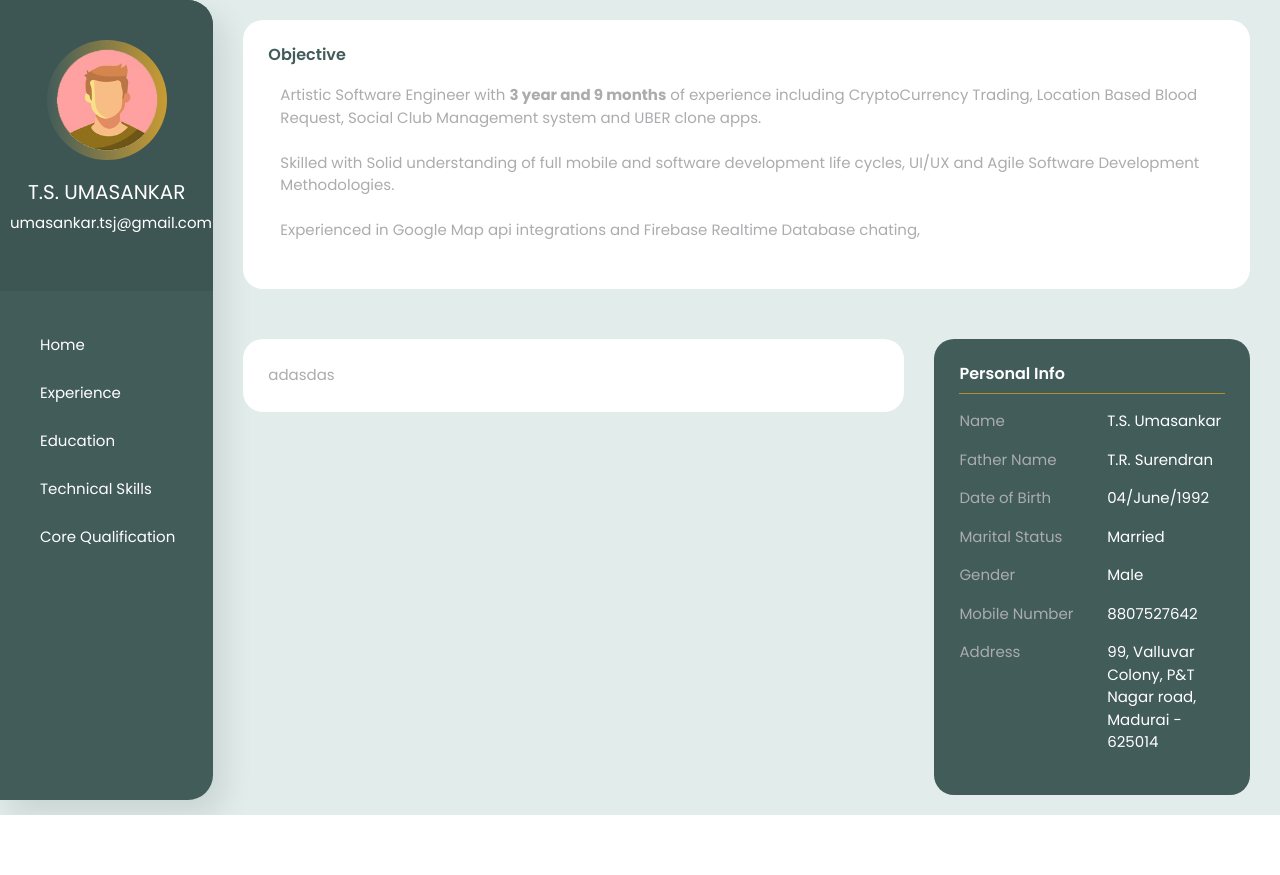
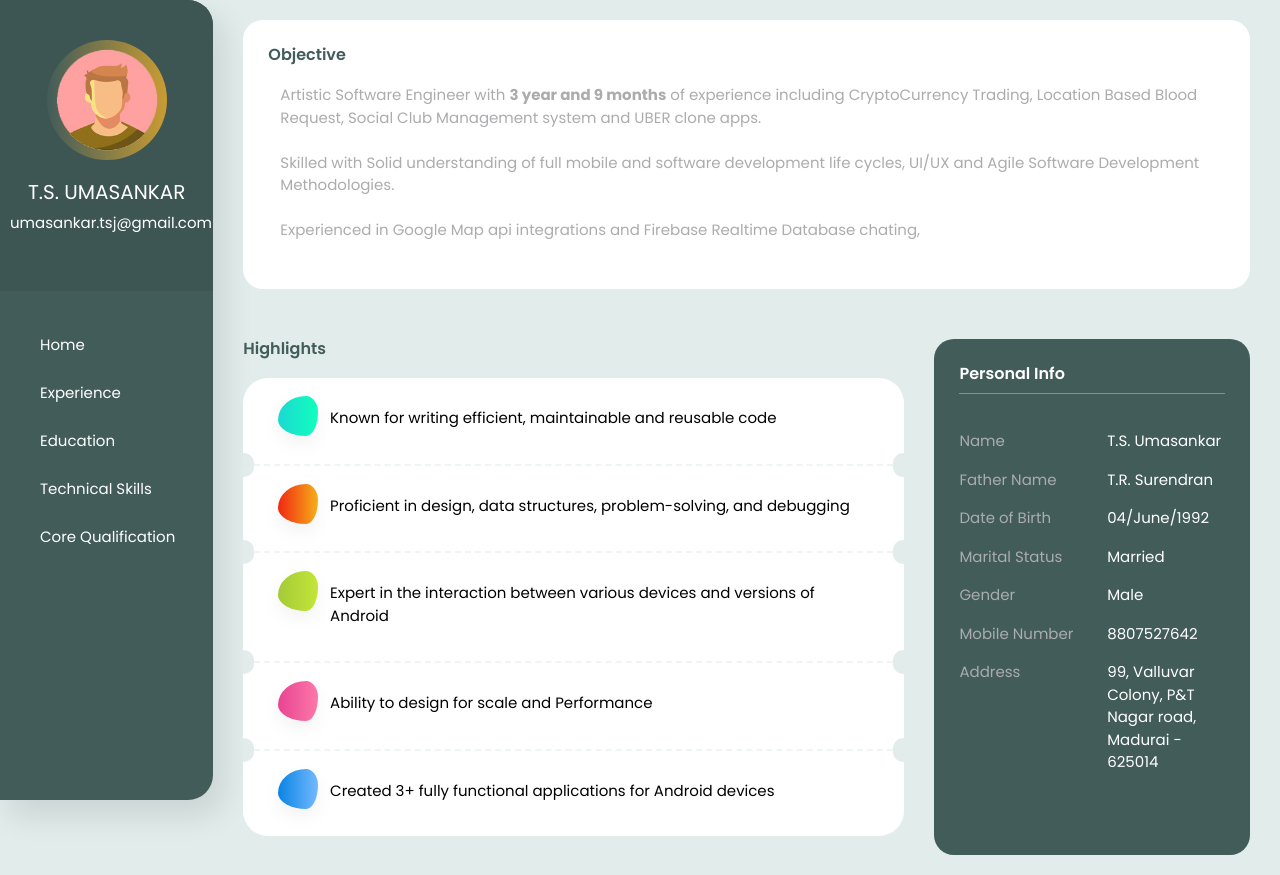
Before and after one commit to umasankar-ts/react-resume, a React (Create React App) app: page / in a window 1280 px wide. Both pictures are taken after a click on the picture 640 px from the left and 475 px from the top of the page. Before the commit the page ends 815 px from the top, so only its background shows below. Built offline with nearby package versions, Linux system fonts and the light colour scheme; a web font is replaced by a local one.

Commit message:
Highlights added to Home component

```diff
--- a/src/App.css
+++ b/src/App.css
@@ -91,6 +91,12 @@ p {
 }
 .margin-top-none{
     margin-top: 0 !important
+}
+.padding-right-none{
+    padding-right: 0
+}
+.padding-left-none{
+    padding-left: 0
 }
 /*============
 Colors
@@ -251,3 +257,100 @@ Home Component
 .personal-info-hr{
     margin-top: 10px !important
 }
+
+.personal-info-sec{
+    padding-top: 20px;
+    padding-bottom: 40px;
+}
+.highlight-view {
+    background: #fff;
+    padding: 18px 35px;
+    position: relative;
+    overflow: hidden;
+}
+.highlight-topview:before, .highlight-topview:after {
+    content: "";
+    display: block;
+    background: #e1eceb;
+    position: absolute;
+    top: -9px;
+    width: 20px;
+    height: 20px;
+    border-radius: 25px;
+}
+
+.highlight-view-left:before{
+     left: -9px;
+}
+.highlight-view-right:after{
+    right: -9px;
+}
+
+.highlight-bottomview:before, .highlight-bottomview:after{
+    content: "";
+    display: block;
+    background: #e1eceb;
+    position: absolute;
+    bottom: -9px;
+    width: 20px;
+    height: 20px;
+    border-radius: 25px;
+}
+
+.dashed-border{
+    border-top:1px dashed #eff5f4;
+    border-width: 2px;
+    background-color: #fff;
+    margin: 0px 11px
+}
+.green-gradient {
+    background-image: linear-gradient(to right, #1cd8d2 0%, #11ffbd 100%);
+}
+.orange-gradient {
+    background-image: linear-gradient(to right, #f12711 0%, #f5af19 100%);
+}
+.pale-green-gradient {
+    background-image: linear-gradient(to right, #A3CB38 0%, #C4E538 100%);
+}
+.pink-gradient {
+    background-image: linear-gradient(to right, #e84393 0%, #fd79a8 100%);
+}
+.blue-gradient {
+    background-image: linear-gradient(to right, #0984e3 0%, #74b9ff 100%);
+}
+.highlight-icon {
+    width: 35px;
+    height: 35px;
+    text-align: center;
+    padding: 20px;
+    border-radius: 70% 30% 30% 70% / 60% 40% 60% 40%;
+    -webkit-box-shadow: 0px 8px 15px 0px rgba(187, 187, 187, 0.18);
+    box-shadow: 0px 8px 15px 0px rgba(187, 187, 187, 0.18);
+    -webkit-transition: 0.2s all linear;
+    -o-transition: 0.2s all linear;
+    transition: 0.2s all linear;
+}
+.highlight-icon i {
+    position: relative;
+    color: #fff;
+    font-size: 17px;
+    display: block;
+    -webkit-background-clip: text;
+    -webkit-transition: all .5s ease;
+    -o-transition: all .5s ease;
+    transition: all .5s ease;
+    margin-top: -8px;
+    margin-left: -8px;
+}
+.highlight-content p{
+    margin-top: 11px;
+    color: #010101
+}
+.highlight-card-top-border{
+    border-top-left-radius: 25px;
+    border-top-right-radius: 25px;
+}
+.highlight-card-bottom-border{
+     border-bottom-left-radius: 25px;
+    border-bottom-right-radius: 25px;
+}
--- a/src/component/HomeComponent.js
+++ b/src/component/HomeComponent.js
@@ -25,14 +25,87 @@ class HomeComponent extends Component {
 	            </div>
 	            <div className="row">
 	            	<div className="col-xl-8 col-lg-12 col-md-12 home-section-space">
-	            		<div className="card-style white-bg">
-	            			adasdas
+	            		<h6 className="fancy-title primary-light-font">Highlights</h6>
+	            		<div className="highlight-view highlight-card-top-border">
+	            			<div className="highlight-content highlight-bottomview highlight-view-left highlight-view-right">
+	            				<div className="row">
+	            					<div className="col-md-1" align="center">
+										<div class="highlight-icon green-gradient">
+                                			<i class="lni-cog"></i>
+                            			</div>
+	            					</div>
+	            					<div className="col-md-11">
+	            						<p>Known for writing efficient, maintainable and reusable code</p>
+	            					</div>
+	            				</div>
+	            			</div>
+	        			</div>
+	            		<div className="dashed-border"></div>
+	            		<div className="highlight-view highlight-topview highlight-view-left highlight-view-right">
+	            			<div className="highlight-content highlight-bottomview highlight-view-left highlight-view-right">
+	            				<div className="row">
+	            					<div className="col-md-1" align="center">
+		            					<div class="highlight-icon orange-gradient">
+	                                		<i class="lni-layout"></i>
+	                            		</div>
+	            					</div>
+	            					<div className="col-md-11">
+	            						<p>Proficient in design, data structures, problem-solving, and debugging</p>
+	            					</div>
+	            				</div>
+	            			</div>
+	        			</div>
+	        			<div className="dashed-border"></div>
+	        			<div className="highlight-view highlight-topview highlight-view-left highlight-view-right">
+	            			<div className="highlight-content highlight-bottomview highlight-view-left highlight-view-right">
+	            				<div className="row">
+	            					<div className="col-md-1" align="center">
+		            					<div class="highlight-icon pale-green-gradient">
+			                                <i class="lni-grid"></i>
+			                            </div>
+	            					</div>
+	            					<div className="col-md-11">
+	            						<p>Expert in the interaction between various devices and versions of Android</p>
+	            					</div>
+	            				</div>
+	            			</div>
+	        			</div>
+	        			<div className="dashed-border"></div>
+	        			<div className="highlight-view highlight-topview highlight-view-left highlight-view-right">
+	            			<div className="highlight-content highlight-bottomview highlight-view-left highlight-view-right">
+	            				<div className="row">
+	            					<div className="col-md-1" align="center">
+            							<div class="highlight-icon pink-gradient">
+                                			<i class="lni-mobile"></i>
+                            			</div>
+	            					</div>
+	            					<div className="col-md-11">
+	            						<p>Ability to design for scale and Performance</p>
+	            					</div>
+    							</div>
+	            			</div>
+	        			</div>
+	        			<div className="dashed-border"></div>
+	        			<div className="highlight-view highlight-topview highlight-view-left highlight-view-right highlight-card-bottom-border">
+	            			<div className="highlight-content">
+	            				<div className="row">
+	            					<div className="col-md-1" align="center">
+            							<div class="highlight-icon blue-gradient">
+                                			<i class="lni-android"></i>
+                        				</div>
+	            					</div>
+	            					<div className="col-md-11">
+	            						<p>Created 3+ fully functional applications for Android devices</p>
+	            					</div>
+    							</div>
+	            			</div>
 	        			</div>
 	            	</div>
 	            	<div className="col-xl-4 col-lg-8 col-md-9 home-section-space">
 	            		<div className="card-style primary-light-bg">
 			            	<h6 className="fancy-title white-font margin-bt-none">Personal Info</h6>
 			            	<hr className="secondary-dark-bg personal-info-hr"/>
+			            	<div className="personal-info-sec">
 				            	<div className="row">
 				            		<div className="col-md-6">
 				            			<span>Name</span>
@@ -93,6 +166,7 @@ class HomeComponent extends Component {
 	            		</div>
 	            	</div>
             	</div>
+            </div>
         )
     }
 }
```
Lines whose indentation alone changed are shown as unchanged.
